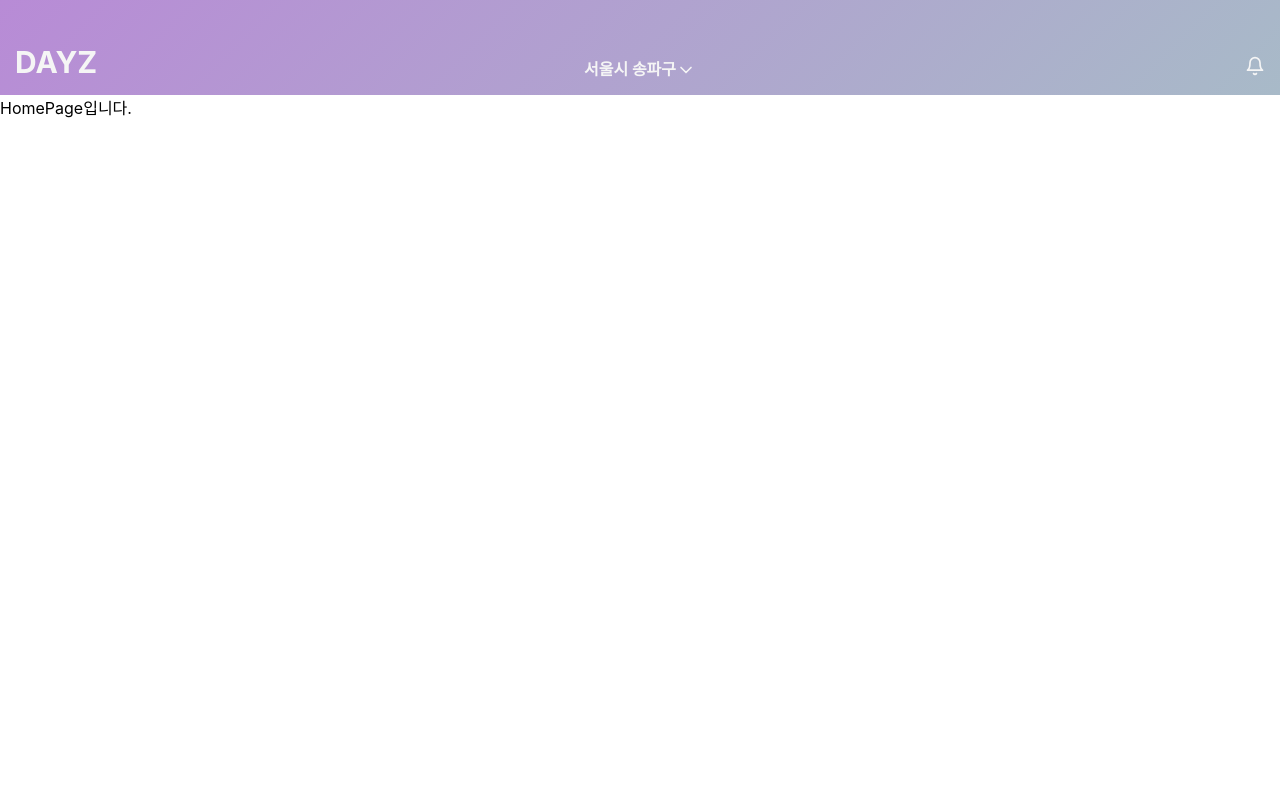
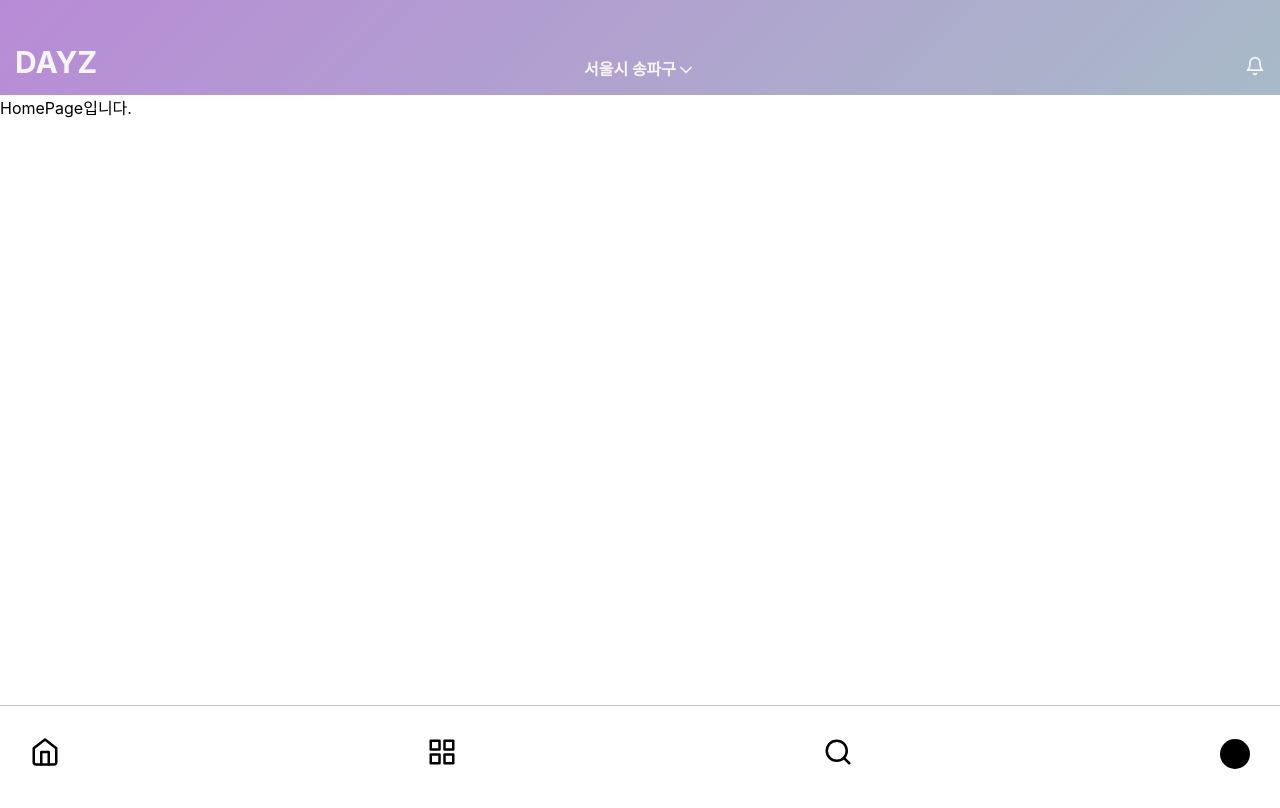
Before and after one commit to prgrms-web-devcourse/Team_DAYZ_DAYZ_FE, a React (Create React App) app: page / in a window 1280 px wide. Shown: the top 808 px of the page. Built offline with nearby package versions, Linux system fonts and the light colour scheme.

Commit message:
Design: Navigator 제작

```diff
--- a/src/pages/HomePage.tsx
+++ b/src/pages/HomePage.tsx
@@ -12,7 +12,7 @@ const HomePage = () => {
 const HomePageWrapper = styled.div`
   overflow: scroll;
   width: 100vw;
-  height: 100vh;
+  height: calc(100vh - 190px);
 `;
 
 const Container = styled.div`
--- a/src/template/DefaultTemplate.tsx
+++ b/src/template/DefaultTemplate.tsx
@@ -1,6 +1,7 @@
 import styled from '@emotion/styled';
 import React from 'react';
 import { Header } from './Header';
+import { Navigator } from './Navigator';
 
 interface Props {
   children: React.ReactNode;
@@ -11,6 +12,7 @@ const DefaultTemplate = ({ children }: Props): JSX.Element => {
     <main>
       <Header />
       <div>{children}</div>
+      <Navigator />
     </main>
   );
 };
--- /dev/null
+++ b/src/template/Navigator/Navigator.tsx
@@ -0,0 +1,46 @@
+import styled from '@emotion/styled';
+import { Home, Grid, Search } from 'react-feather';
+
+/* eslint-disable react/react-in-jsx-scope */
+const Navigator = () => {
+  return (
+    <NavWrapper>
+      <IconWrapper>
+        <Home size={30} />
+      </IconWrapper>
+      <IconWrapper>
+        <Grid size={30} />
+      </IconWrapper>
+      <IconWrapper>
+        <Search size={30} />
+      </IconWrapper>
+      <IconWrapper>
+        <UserProfile />
+      </IconWrapper>
+    </NavWrapper>
+  );
+};
+
+const NavWrapper = styled.div`
+  position: fix;
+  bottom: 0;
+  left: 0;
+  width: 100vw;
+  height: 95px;
+  border-top: solid 1px #c4c4c4;
+  display: flex;
+  justify-content: space-between;
+  align-items: center;
+`;
+
+const UserProfile = styled.div`
+  width: 30px;
+  height: 30px;
+  background-color: black;
+  border-radius: 50%;
+`;
+
+const IconWrapper = styled.div`
+  margin: 30px;
+`;
+export default Navigator;
--- /dev/null
+++ b/src/template/Navigator/index.tsx
@@ -0,0 +1 @@
+export { default as Navigator } from './Navigator';
```
